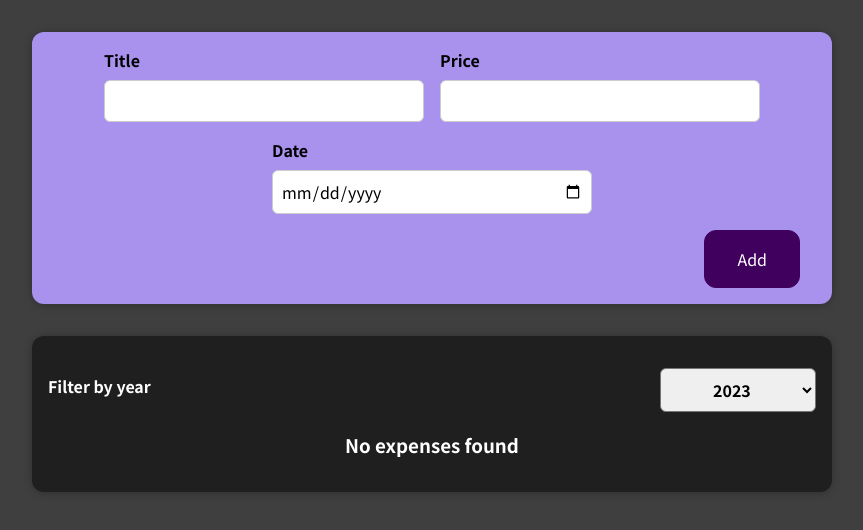
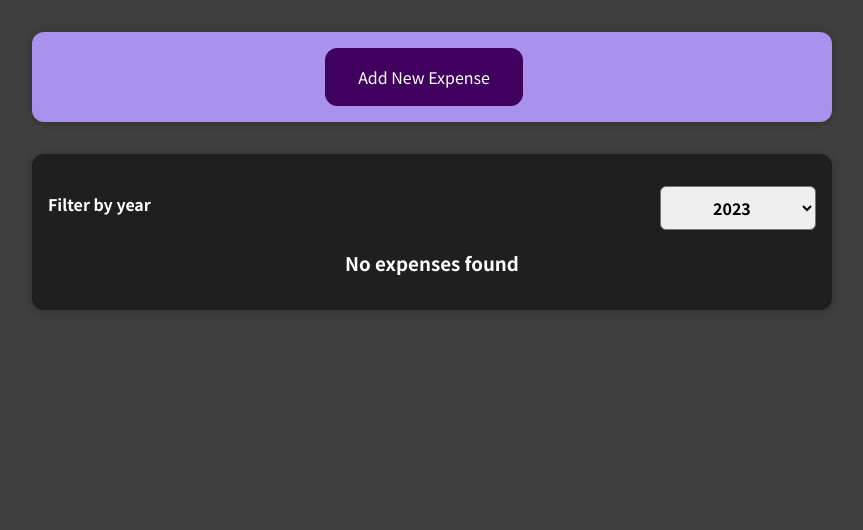
Before and after one commit to t-kowalewski/expenses, a React (Vite) app: page / in a window 1280 px wide. Shown: the top 530 px of the page, without its empty margins (208-1071 px from the left). Built offline with nearby package versions, Linux system fonts and the light colour scheme.

Commit message:
add toggleForm logic

```diff
--- a/src/components/NewExpense/ExpenseForm.jsx
+++ b/src/components/NewExpense/ExpenseForm.jsx
@@ -1,11 +1,7 @@
 import { useState } from 'react';
 import './ExpenseForm.css';
 
-const ExpenseForm = ({ onSaveExpenseData }) => {
-  // const [expenseTitle, setExpenseTitle] = useState('');
-  // const [expenseprice, setExpenseprice] = useState('');
-  // const [expenseDate, setExpenseDate] = useState('');
-
+const ExpenseForm = ({ onSaveExpenseData, toggleFormHandler }) => {
   const [userInput, setUserInput] = useState({
     title: '',
     price: '',
@@ -13,19 +9,16 @@ const ExpenseForm = ({ onSaveExpenseData }) => {
   });
 
   const titleChangeHandler = (e) => {
-    // setExpenseTitle(e.target.value);
     setUserInput((prevInput) => {
       return { ...prevInput, title: e.target.value };
     });
   };
   const priceChangeHandler = (e) => {
-    // setExpenseprice(e.target.value);
     setUserInput((prevInput) => {
       return { ...prevInput, price: e.target.value };
     });
   };
   const dateChangeHandler = (e) => {
-    // setExpenseDate(e.target.value);
     setUserInput((prevInput) => {
       return { ...prevInput, date: e.target.value };
     });
@@ -38,7 +31,6 @@ const ExpenseForm = ({ onSaveExpenseData }) => {
 
     console.log(newExpense);
     // Test for empty fields
-    // newExpense.find((item))
 
     onSaveExpenseData(newExpense);
 
@@ -91,6 +83,9 @@ const ExpenseForm = ({ onSaveExpenseData }) => {
       </div>
 
       <div className='new-expense__actions'>
+        <button type='button' onClick={toggleFormHandler}>
+          Cancel
+        </button>
         <button type='submit'>Add</button>
       </div>
     </form>
--- a/src/components/NewExpense/NewExpense.jsx
+++ b/src/components/NewExpense/NewExpense.jsx
@@ -1,7 +1,15 @@
+import { useState } from 'react';
+
 import './NewExpense.css';
 import ExpenseForm from './ExpenseForm';
 
 const NewExpense = ({ onAddExpense }) => {
+  const [showForm, setShowForm] = useState(false);
+
+  const toggleFormHandler = () => {
+    setShowForm((prevState) => !prevState);
+  };
+
   const saveExpenceDataHandler = (enteredData) => {
     const expenseData = {
       ...enteredData,
@@ -10,11 +18,21 @@ const NewExpense = ({ onAddExpense }) => {
 
     console.log(expenseData);
     onAddExpense(expenseData);
+    toggleFormHandler();
   };
 
   return (
     <div className='new-expense'>
-      <ExpenseForm onSaveExpenseData={saveExpenceDataHandler} />
+      {showForm ? (
+        <ExpenseForm
+          onSaveExpenseData={saveExpenceDataHandler}
+          toggleFormHandler={toggleFormHandler}
+        />
+      ) : (
+        <button type='button' onClick={toggleFormHandler}>
+          Add New Expense
+        </button>
+      )}
     </div>
   );
 };
```
